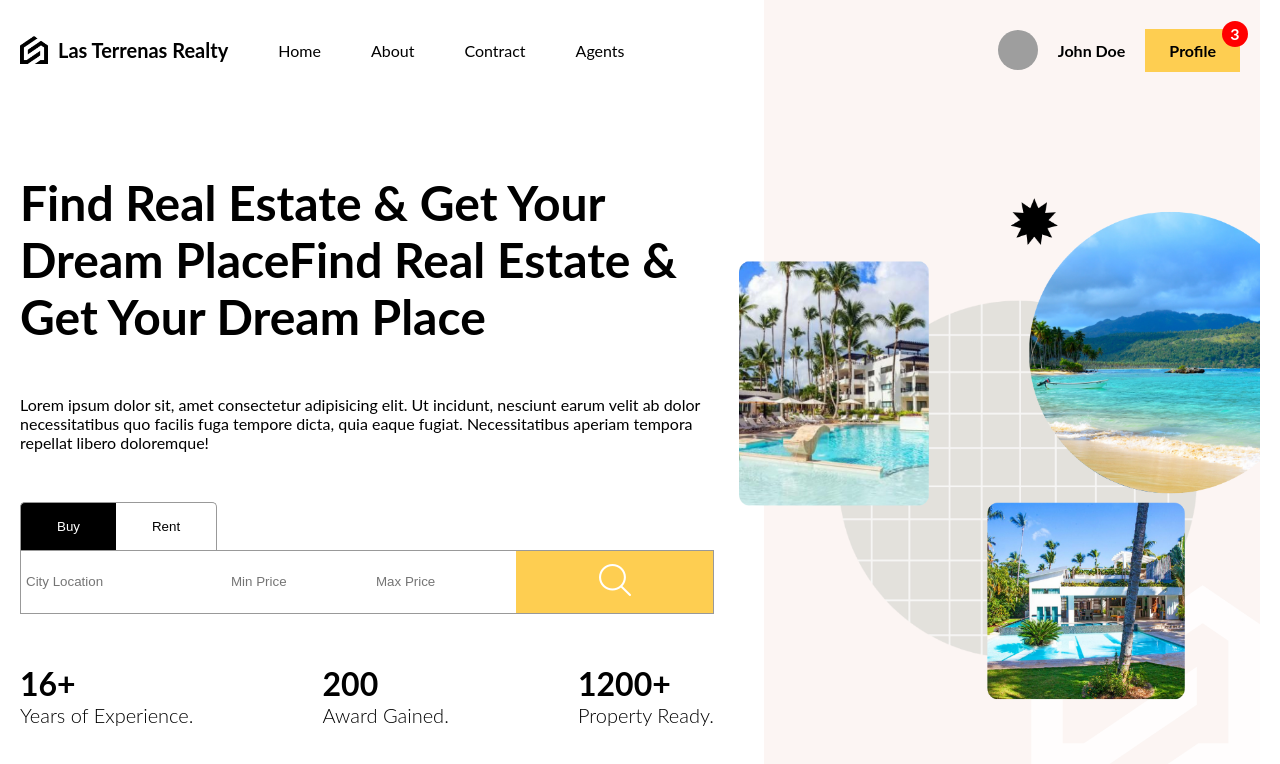
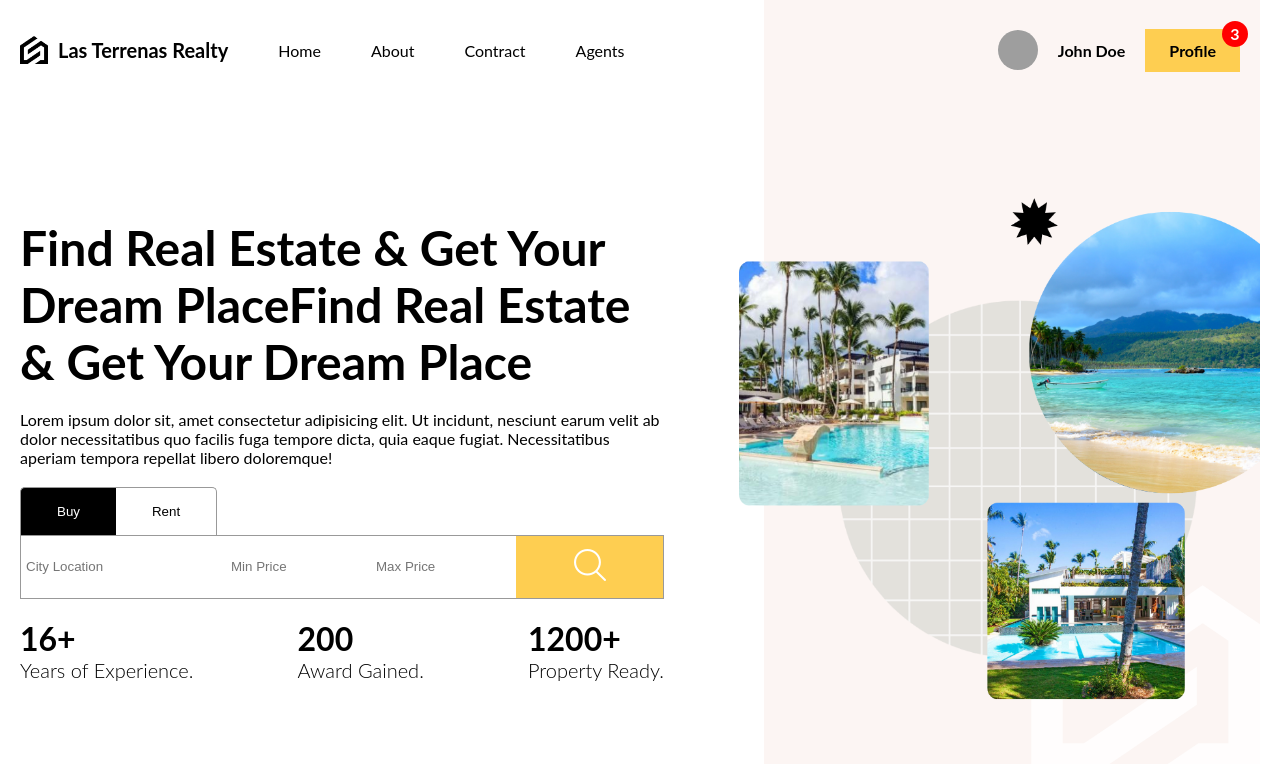
Before and after one commit to jordislpm/terrenas_realty, a React (Create React App) app in the folder client/: page / in a window 1280 px wide. Shown: the top 764 px of the page. Built offline with nearby package versions, Linux system fonts and the light colour scheme; grey boxes are pictures that could not be loaded.

Commit message:
HomeImageSection fisrt version is working

```diff
--- a/client/src/App.tsx
+++ b/client/src/App.tsx
@@ -16,6 +16,7 @@ import SinglePage from './pages/SinglePage';
 import ProfilePage from 'pages/ProfilePage';
 import Login from 'pages/Login';
 import Register from 'pages/Register';
+import HomeImageSection from 'components/share/HomeImageSection';
 
 const App = () => {
   const router = createBrowserRouter([
--- a/client/src/components/share/HomeImageSection/HomeImageSection.module.scss
+++ b/client/src/components/share/HomeImageSection/HomeImageSection.module.scss
@@ -3,6 +3,7 @@
 .section {
   display: flex;
   height: 100%;
+
 
   .contentContainer {
     flex: 3;
@@ -12,18 +13,17 @@
       display: flex;
       flex-direction: column;
       justify-content: center;
-        gap: 50px;
       height: 100%;
 
-        @include lg{
+      @include lg {
         padding-right: 50px;
       }
 
-        @include md{
+      @include md {
         padding: 0;
       }
 
-        @include sm{
+      @include sm {
         justify-content: flex-start;
       }
 
@@ -56,6 +56,13 @@
           font-weight: 300;
         }
       }
+
+      .childWrapper {
+        contain: layout style;
+        display: block;
+        width: 100%;
+        isolation: isolate;
+      }
     }
   }
 
@@ -65,6 +72,7 @@
     position: relative;
     display: flex;
     align-items: center;
+    height: 100%;
 
     @include md {
       display: none;
--- a/client/src/components/share/HomeImageSection/index.tsx
+++ b/client/src/components/share/HomeImageSection/index.tsx
@@ -12,7 +12,7 @@ function HomeImageSection({ children }: HomeImageSectionProps) {
         <section className={styles.section}>
             <div className={styles.contentContainer}>
                 <div className={styles.wrapper}>
-                    {children}
+                        {children}
                 </div>
             </div>
             <div className={styles.imgContainer}>
--- a/client/src/pages/Home/Home.module.scss
+++ b/client/src/pages/Home/Home.module.scss
@@ -1,19 +1,12 @@
 @import "../../components/layout/layoutResponsive.module.scss";
 
 .homePage {
-    display: flex;
-    height: 100%;
-
-    .textContainer {
-      flex: 3;
-
-      .wrapper {
-        padding-right: 100px;
-        display: flex;
-        flex-direction: column;
-        justify-content: center;
-        gap: 50px;
-        height: 100%;
+  display: flex;
+  flex-direction: column;
+  justify-content: center;
+  overflow: hidden;
+  gap: 20px;
+ height: max-content;
 
         @include lg{
           padding-right: 50px;
@@ -56,28 +49,4 @@
             font-weight: 300;
           }
         }
-      }
-    }
-
-    .imgContainer {
-      flex: 2;
-      background-color: #fcf5f3;
-      position: relative;
-      display: flex;
-      align-items: center;
-
-      @include md {
-        display: none;
-      }
-
-      img {
-        width: 115%;
-        position: absolute;
-        right: 0;
-
-        @include lg {
-          width: 105%;
-        }
-      }
-    }
   }
--- a/client/src/pages/Home/index.tsx
+++ b/client/src/pages/Home/index.tsx
@@ -3,13 +3,13 @@ import styles from "./Home.module.scss"
 import background_image from "../../assets/images/bg-lt.png"
 import SearchBar from '../../components/share/SearchBar'
 import { homeDescriptionData, homeDetailsData } from '../../constants/home'
+import HomeImageSection from 'components/share/HomeImageSection'
 
 
 function Home() {
     return (
+        <HomeImageSection>
             <div className={styles.homePage}>
-            <div className={styles.textContainer}>
-                <div className={styles.wrapper}>
                 <h1 className={styles.title}>Find Real Estate & Get Your Dream PlaceFind Real Estate & Get Your Dream Place</h1>
                 <p className={styles.description}>
                     {homeDescriptionData}
@@ -25,12 +25,7 @@ function Home() {
 
                 </div>
             </div>
-
-            </div>
-            <div className={styles.imgContainer}>
-                <img src={background_image} alt="background_image" />
-            </div>
-        </div>
+        </HomeImageSection>
     )
 }
 
--- a/client/src/pages/Login/index.tsx
+++ b/client/src/pages/Login/index.tsx
@@ -1,9 +1,11 @@
 import styles from "./Login.module.scss";
 import { Link } from "react-router-dom";
 import bg from "../../assets/images/bg-lt.png";
+import HomeImageSection from "components/share/HomeImageSection";
 
 function Login() {
   return (
+    <HomeImageSection>
     <div className={styles.login}>
       <div className={styles.formContainer}>
         <form>
@@ -14,10 +16,8 @@ function Login() {
           <Link to="/register">{"Don't"} you have an account?</Link>
         </form>
       </div>
-      <div className={styles.imgContainer}>
-        <img src={bg} alt="backgroundImage" />
-      </div>
     </div>
+    </HomeImageSection>
   );
 }
 
--- a/client/src/pages/Register/index.tsx
+++ b/client/src/pages/Register/index.tsx
@@ -1,9 +1,11 @@
 import styles from "./Register.module.scss";
 import { Link } from "react-router-dom";
 import bg from "../../assets/images/bg-lt.png";
+import HomeImageSection from "components/share/HomeImageSection";
 
 function Register() {
   return (
+    <HomeImageSection>
     <div className={styles.register}>
       <div className={styles.formContainer}>
         <form>
@@ -17,10 +19,8 @@ function Register() {
           <Link to="/login">Do you have an account?</Link>
         </form>
       </div>
-      <div className={styles.imgContainer}>
-        <img src={bg} alt="Background" />
-      </div>
     </div>
+    </HomeImageSection>
   );
 }
 
```
Lines whose indentation alone changed are shown as unchanged.
